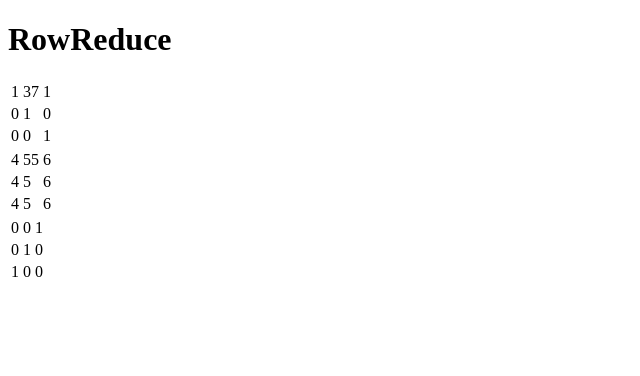
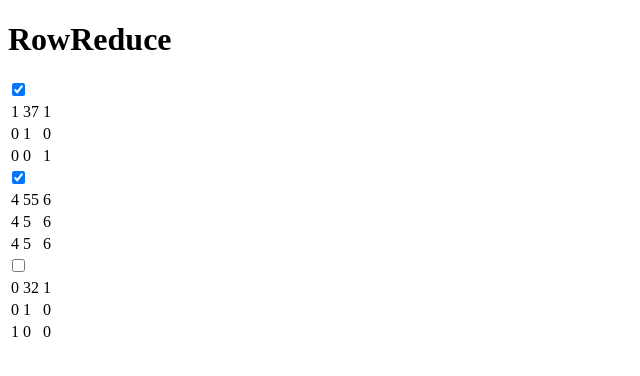
Before and after one commit to asad23raza/RowReduce, a React (Create React App) app: page / in a window 1280 px wide. Shown: the top 376 px of the page, without its empty margins (0-640 px from the left). Built offline with nearby package versions, Linux system fonts and the light colour scheme.

Commit message:
HandleChange function displaying id properly

```diff
--- a/src/components/MatrixList.js
+++ b/src/components/MatrixList.js
@@ -7,36 +7,13 @@ class MatrixList extends React.Component {
             {this.props.matrix_list.map(
                 elem => (
                     <div key={elem.id}>
+                        <input type="checkbox" checked={elem.completed}
+                        onChange={() => this.props.HandleChange(elem.id)} />
                         <InputNode matrix_list_elem={elem} />
                     </div>
                 )
             )}
             </div>
-    //    <div>
-    //         {this.props.matrix_list.map(
-    //         elem => (
-    //                 <div key={elem.id}>
-    //                     <table>
-    //                         <tbody>
-    //                         {elem.matrix.map(
-    //                             row => (
-    //                                 <tr key={row.id}>
-    //                                     {row.map(
-    //                                         subentry => (
-    //                                             <td key={subentry.id}>
-    //                                                 {subentry}
-    //                                             </td>
-    //                                         )
-    //                                     )}
-    //                                 </tr>
-    //                             )
-    //                         )}
-    //                         </tbody>
-    //                     </table>
-    //                 </div>
-    //         )
-    //         )}
-    //     </div>
         )
     }
 }
--- a/src/components/Matrixcontainer.js
+++ b/src/components/Matrixcontainer.js
@@ -7,22 +7,30 @@ class MatrixContainer extends React.Component {
             {
                 id: 1,
                 matrix: [[1,37,1],[0,1,0],[0,0,1]],
+                completed: true
             },
             {
                 id: 2,
                 matrix: [[4,55,6],[4,5,6],[4,5,6]],
+                completed: true
             },
             {
                 id: 3,
-                matrix: [[0,0,1],[0,1,0],[1,0,0]],
+                matrix: [[0,32,1],[0,1,0],[1,0,0]],
+                completed: false
             }
         ]
+    };
+    HandleChange = (number) => {
+        console.log(number);
+        console.log("clicked me", number);
     };
     render() {
         return (
             <div>
                 <Header />
-                <MatrixList matrix_list={this.MatricesDict.matrix_list} />
+                <MatrixList matrix_list={this.MatricesDict.matrix_list}
+                HandleChange = {this.HandleChange} />
             </div>
         )
     }
```
